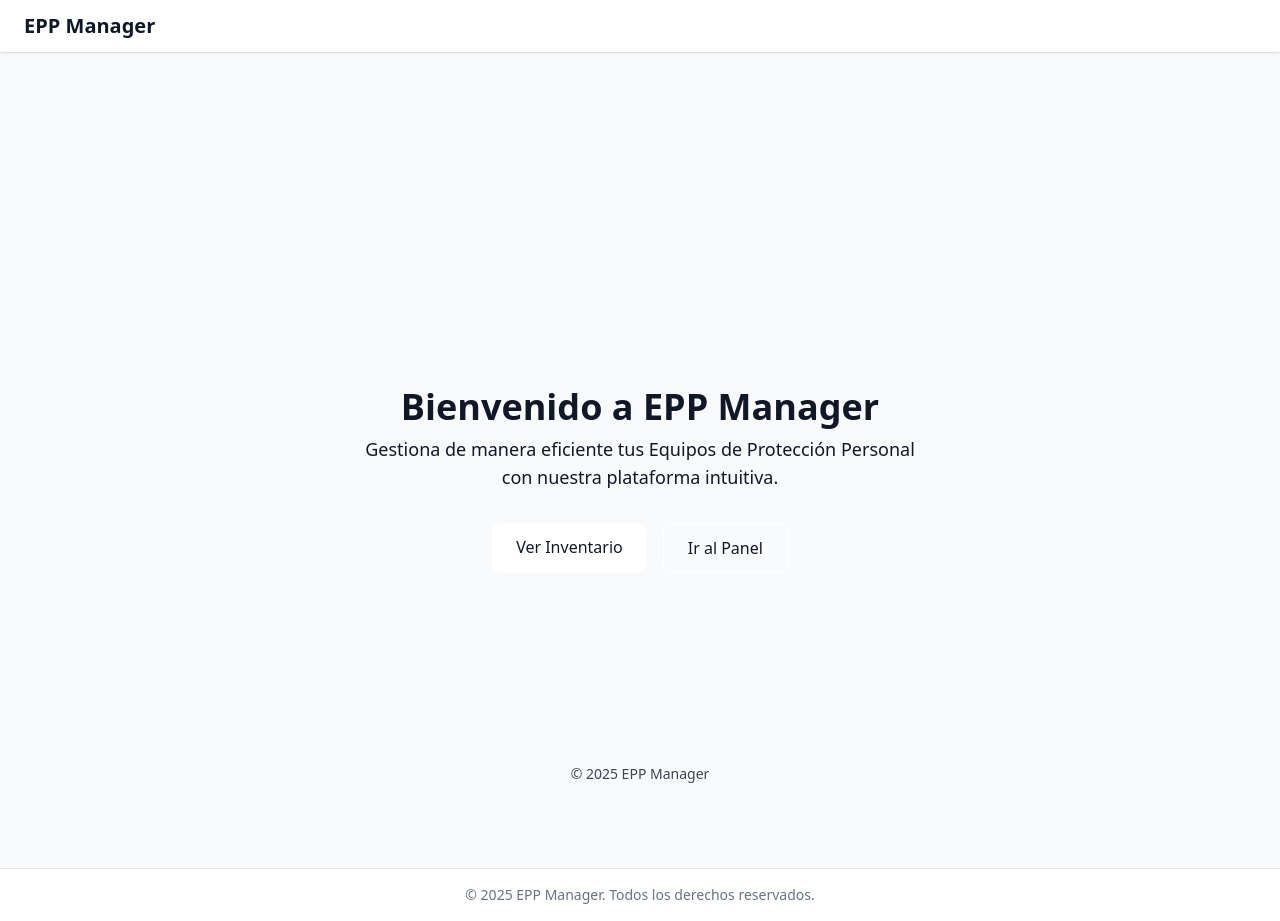
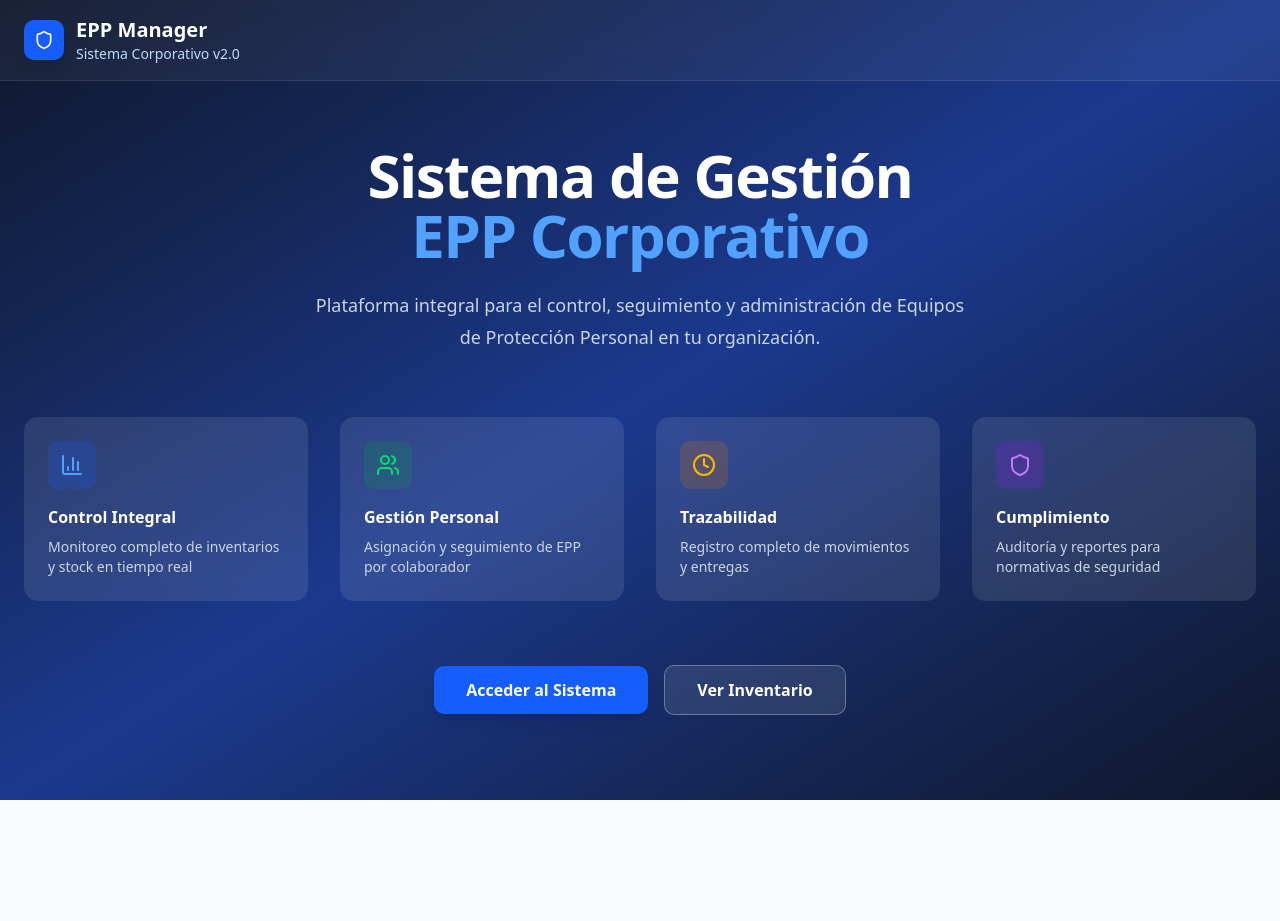
Before and after one commit to JorgeZavalaO/inv-epp, a Next.js app: page / in a window 1280 px wide. After the commit the page ends 800 px from the top, so only its background shows below. Built offline with nearby package versions, Linux system fonts and the light colour scheme.

Commit message:
feat: mejorar diseño y funcionalidad de la interfaz de usuario en el layout y el sidebar, incluyendo alertas de stock y navegación optimizada

```diff
--- a/src/app/layout.tsx
+++ b/src/app/layout.tsx
@@ -11,24 +11,24 @@ const geistSans = Geist({ variable: '--font-geist-sans', subsets: ['latin'] });
 const geistMono = Geist_Mono({ variable: '--font-geist-mono', subsets: ['latin'] });
 
 export const metadata: Metadata = {
-  title: 'EPP Manager',
-  description: 'Gestión de Equipos de Protección Personal',
+  title: 'EPP Manager - Gestión de Equipos de Protección Personal',
+  description: 'Sistema corporativo para la gestión eficiente de Equipos de Protección Personal. Control de inventario, entregas y trazabilidad.',
+  keywords: 'EPP, equipos protección personal, gestión inventario, seguridad industrial, sistema corporativo',
+  openGraph: {
+    title: 'EPP Manager - Sistema Corporativo',
+    description: 'Gestión Profesional de Equipos de Protección Personal',
+    type: 'website',
+  },
 };
 
 export default function RootLayout({ children }: { children: React.ReactNode }) {
   return (
     <ClerkProvider>
-      <html lang="es">
-        <body className={`${geistSans.variable} ${geistMono.variable} antialiased bg-gray-50 text-gray-900`}>
-          <header className="sticky top-0 z-50 bg-white shadow-sm px-6 py-3">
-            <h1 className="text-xl font-bold">EPP Manager</h1>
-          </header>
-          <main className="min-h-screen mt-4">{children}</main>
+      <html lang="es" className="h-full">
+        <body className={`${geistSans.variable} ${geistMono.variable} antialiased h-full bg-slate-50 text-slate-900`}>
+          {children}
           <Analytics />
           <SpeedInsights />
-          <footer className="bg-white border-t py-4 px-6 text-center text-sm text-muted-foreground">
-            © {new Date().getFullYear()} EPP Manager. Todos los derechos reservados.
-          </footer>
         </body>
       </html>
     </ClerkProvider>
--- a/src/app/page.tsx
+++ b/src/app/page.tsx
@@ -1,24 +1,98 @@
-
-import Link from 'next/link';
+import Link from "next/link";
+import { Shield, BarChart3, Clock, Users } from "lucide-react";
 
 export default function Home() {
   return (
-    <div className="flex flex-col items-center justify-center min-h-screen px-6 py-12 bg-gradient-to-br from-primary-light to-primary-dark">
-      <h1 className="mt-6 text-4xl font-extrabold">Bienvenido a EPP Manager</h1>
-      <p className="mt-2 text-lg max-w-xl text-center">
-        Gestiona de manera eficiente tus Equipos de Protección Personal con nuestra plataforma intuitiva.
-      </p>
-      <div className="mt-8 flex gap-4">
-        <Link href="/epps" className="px-6 py-3 bg-white text-primary-dark rounded-md font-medium hover:bg-gray-100 transition">
-          Ver Inventario
-        </Link>
-        <Link href="/dashboard" className="px-6 py-3 border border-white rounded-md font-medium hover:bg-white/20 transition">
-          Ir al Panel
-        </Link>
-      </div>
-      <footer className="absolute bottom-4 text-sm opacity-80">
-        © {new Date().getFullYear()} EPP Manager
-      </footer>
+    <div className="min-h-screen bg-gradient-to-br from-slate-900 via-blue-900 to-slate-900">
+      {/* Header corporativo */}
+      <header className="border-b border-white/10 bg-white/5 backdrop-blur-md">
+        <div className="mx-auto max-w-7xl px-6 py-4">
+          <div className="flex items-center justify-between">
+            <div className="flex items-center space-x-3">
+              <div className="flex h-10 w-10 items-center justify-center rounded-lg bg-blue-600 shadow-lg">
+                <Shield className="h-5 w-5 text-white" />
+              </div>
+              <div>
+                <h1 className="text-xl font-bold text-white">EPP Manager</h1>
+                <p className="text-sm text-blue-200">Sistema Corporativo v2.0</p>
+              </div>
+            </div>
+          </div>
+        </div>
+      </header>
+
+      {/* Contenido principal */}
+      <main className="mx-auto max-w-7xl px-6 py-16">
+        <div className="text-center">
+          <h2 className="text-4xl font-bold tracking-tight text-white sm:text-5xl lg:text-6xl">
+            Sistema de Gestión
+            <span className="block text-blue-400">EPP Corporativo</span>
+          </h2>
+          <p className="mx-auto mt-6 max-w-2xl text-lg leading-8 text-slate-300">
+            Plataforma integral para el control, seguimiento y administración de Equipos de
+            Protección Personal en tu organización.
+          </p>
+        </div>
+
+        {/* Características principales */}
+        <div className="mt-16 grid grid-cols-1 gap-8 sm:grid-cols-2 lg:grid-cols-4">
+          <div className="group relative overflow-hidden rounded-xl bg-white/10 p-6 backdrop-blur-sm transition-all hover:bg-white/20">
+            <div className="flex h-12 w-12 items-center justify-center rounded-lg bg-blue-600/20">
+              <BarChart3 className="h-6 w-6 text-blue-400" />
+            </div>
+            <h3 className="mt-4 font-semibold text-white">Control Integral</h3>
+            <p className="mt-2 text-sm text-slate-300">
+              Monitoreo completo de inventarios y stock en tiempo real
+            </p>
+          </div>
+
+          <div className="group relative overflow-hidden rounded-xl bg-white/10 p-6 backdrop-blur-sm transition-all hover:bg-white/20">
+            <div className="flex h-12 w-12 items-center justify-center rounded-lg bg-green-600/20">
+              <Users className="h-6 w-6 text-green-400" />
+            </div>
+            <h3 className="mt-4 font-semibold text-white">Gestión Personal</h3>
+            <p className="mt-2 text-sm text-slate-300">
+              Asignación y seguimiento de EPP por colaborador
+            </p>
+          </div>
+
+          <div className="group relative overflow-hidden rounded-xl bg-white/10 p-6 backdrop-blur-sm transition-all hover:bg-white/20">
+            <div className="flex h-12 w-12 items-center justify-center rounded-lg bg-amber-600/20">
+              <Clock className="h-6 w-6 text-amber-400" />
+            </div>
+            <h3 className="mt-4 font-semibold text-white">Trazabilidad</h3>
+            <p className="mt-2 text-sm text-slate-300">
+              Registro completo de movimientos y entregas
+            </p>
+          </div>
+
+          <div className="group relative overflow-hidden rounded-xl bg-white/10 p-6 backdrop-blur-sm transition-all hover:bg-white/20">
+            <div className="flex h-12 w-12 items-center justify-center rounded-lg bg-purple-600/20">
+              <Shield className="h-6 w-6 text-purple-400" />
+            </div>
+            <h3 className="mt-4 font-semibold text-white">Cumplimiento</h3>
+            <p className="mt-2 text-sm text-slate-300">
+              Auditoría y reportes para normativas de seguridad
+            </p>
+          </div>
+        </div>
+
+        {/* Botones de acceso */}
+        <div className="mt-16 flex flex-col items-center gap-4 sm:flex-row sm:justify-center">
+          <Link
+            href="/dashboard"
+            className="flex w-full items-center justify-center rounded-lg bg-blue-600 px-8 py-3 font-semibold text-white shadow-lg transition-all hover:bg-blue-700 hover:shadow-xl sm:w-auto"
+          >
+            Acceder al Sistema
+          </Link>
+          <Link
+            href="/epps"
+            className="flex w-full items-center justify-center rounded-lg border border-white/30 bg-white/10 px-8 py-3 font-semibold text-white backdrop-blur-sm transition-all hover:bg-white/20 sm:w-auto"
+          >
+            Ver Inventario
+          </Link>
+        </div>
+      </main>
     </div>
   );
 }
--- a/src/components/SidebarNav.tsx
+++ b/src/components/SidebarNav.tsx
@@ -13,88 +13,154 @@ import {
   Settings,
   RotateCcw,
   SendToBack,
-  Users
+  Users,
+  ChevronRight,
+  Building2
 } from 'lucide-react';
 import {
   SignedIn,
   SignedOut,
   UserButton,
   SignInButton,
-  SignUpButton,
 } from '@clerk/nextjs';
 
 const sections = [
-  { title: 'General', items: [{ href: '/dashboard', label: 'Dashboard', icon: <LayoutDashboard size={18} /> }] },
-  { title: 'Gestión', items: [
-      { href: '/warehouses', label: 'Almacenes', icon: <Warehouse size={18} /> },
-      { href: '/epps', label: 'Inventario', icon: <Box size={18} /> },
-      { href: '/stock-movements', label: 'Mov. Stock', icon: <SendToBack size={18} /> },
-      { href: '/deliveries', label: 'Entregas', icon: <Handshake size={18} /> },
-      { href: "/returns", label: "Devoluciones", icon: <RotateCcw size={18}/> },
-      { href: '/requests', label: 'Solicitudes', icon: <ClipboardList size={18} /> },
-      { href: '/collaborators', label: 'Colaboradores', icon: <Users size={18} /> },
+  {
+    title: 'Panel Principal',
+    items: [
+      { href: '/dashboard', label: 'Dashboard', icon: <LayoutDashboard size={18} />, description: 'Vista general' }
     ]
   },
-  { title: 'Análisis', items: [
-      { href: '/reports', label: 'Reportes', icon: <FileBarChart2 size={18} /> },
-      { href: '/audit', label: 'Auditoría', icon: <ShieldCheck size={18} /> },
+  {
+    title: 'Inventario',
+    items: [
+      { href: '/warehouses', label: 'Almacenes', icon: <Warehouse size={18} />, description: 'Centros de almacenamiento' },
+      { href: '/epps', label: 'Equipos EPP', icon: <Box size={18} />, description: 'Catálogo de equipos' },
+      { href: '/stock-movements', label: 'Movimientos', icon: <SendToBack size={18} />, description: 'Historial de stock' },
     ]
   },
-  { title: 'Admin', items: [{ href: '/settings', label: 'Configuración', icon: <Settings size={18} /> }] },
+  {
+    title: 'Operaciones',
+    items: [
+      { href: '/deliveries', label: 'Entregas', icon: <Handshake size={18} />, description: 'Asignaciones activas' },
+      { href: "/returns", label: "Devoluciones", icon: <RotateCcw size={18}/>, description: 'Equipos devueltos' },
+      { href: '/requests', label: 'Solicitudes', icon: <ClipboardList size={18} />, description: 'Pedidos pendientes' },
+      { href: '/collaborators', label: 'Colaboradores', icon: <Users size={18} />, description: 'Personal registrado' },
+    ]
+  },
+  {
+    title: 'Reportes',
+    items: [
+      { href: '/reports', label: 'Informes', icon: <FileBarChart2 size={18} />, description: 'Reportes y métricas' },
+      { href: '/audit', label: 'Auditoría', icon: <ShieldCheck size={18} />, description: 'Control y trazabilidad' },
+    ]
+  },
+  {
+    title: 'Sistema',
+    items: [
+      { href: '/settings', label: 'Configuración', icon: <Settings size={18} />, description: 'Parámetros generales' }
+    ]
+  },
 ];
 
 export default function SidebarNav() {
   const pathname = usePathname();
 
   return (
-    <nav aria-label="Sidebar" className="flex flex-col h-full justify-between">
+    <div className="flex h-full flex-col bg-white">
+      {/* Header del sistema */}
+      <div className="border-b border-slate-200 bg-slate-50 p-4">
+        <div className="flex items-center space-x-3">
+          <div className="flex h-8 w-8 items-center justify-center rounded-md bg-blue-600">
+            <Building2 className="h-4 w-4 text-white" />
+          </div>
           <div>
-        {sections.map((sec) => (
-          <div key={sec.title} className="mt-6">
-            <p className="px-4 mb-2 text-xs font-semibold text-muted-foreground uppercase tracking-wide">
-              {sec.title}
-            </p>
-            <ul className="flex flex-col gap-1">
-              {sec.items.map(({ href, label, icon }) => {
-                const isActive = pathname.startsWith(href);
+            <h2 className="text-sm font-semibold text-slate-900">EPP Manager</h2>
+            <p className="text-xs text-slate-500">Sistema Corporativo</p>
+          </div>
+        </div>
+      </div>
+
+      {/* Navigation */}
+      <nav className="flex-1 overflow-y-auto py-4">
+        {sections.map((section) => (
+          <div key={section.title} className="mb-6">
+            <div className="mb-2 px-4">
+              <h3 className="text-xs font-medium text-slate-500 uppercase tracking-wide">
+                {section.title}
+              </h3>
+            </div>
+
+            <div className="space-y-1 px-2">
+              {section.items.map(({ href, label, icon, description }) => {
+                const isActive = pathname === href || (href !== '/dashboard' && pathname.startsWith(href));
+
                 return (
-                  <li key={href}>
                   <Link
+                    key={href}
                     href={href}
-                      aria-current={isActive ? 'page' : undefined}
                     className={cn(
-                        'mx-2 flex items-center gap-3 rounded-md px-3 py-2 text-sm transition-colors',
+                      'group flex items-center rounded-lg px-3 py-2.5 text-sm font-medium transition-all duration-200',
                       isActive
-                          ? 'bg-muted text-foreground font-medium'
-                          : 'text-muted-foreground hover:bg-muted'
+                        ? 'bg-blue-50 text-blue-700 border-r-2 border-blue-600'
+                        : 'text-slate-700 hover:bg-slate-50 hover:text-slate-900'
                     )}
                   >
+                    <div className={cn(
+                      'mr-3 flex h-5 w-5 items-center justify-center',
+                      isActive ? 'text-blue-600' : 'text-slate-500 group-hover:text-slate-700'
+                    )}>
                       {icon}
-                      <span className="truncate">{label}</span>
+                    </div>
+                    <div className="flex-1 truncate">
+                      <div className="truncate">{label}</div>
+                      <div className="text-xs text-slate-500 truncate">
+                        {description}
+                      </div>
+                    </div>
+                    {isActive && (
+                      <ChevronRight className="h-4 w-4 text-blue-600" />
+                    )}
                   </Link>
-                  </li>
                 );
               })}
-            </ul>
+            </div>
           </div>
         ))}
+      </nav>
+
+      {/* User section */}
+      <div className="border-t border-slate-200 p-4">
+        <SignedOut>
+          <SignInButton>
+            <button className="w-full rounded-lg bg-blue-600 px-4 py-2.5 text-sm font-medium text-white transition-colors hover:bg-blue-700">
+              Iniciar Sesión
+            </button>
+          </SignInButton>
+        </SignedOut>
+
+        <SignedIn>
+          <div className="flex items-center space-x-3">
+            <UserButton
+              afterSignOutUrl="/"
+              appearance={{
+                elements: {
+                  avatarBox: "h-8 w-8",
+                  userButtonPopoverCard: "shadow-lg border border-slate-200",
+                }
+              }}
+            />
+            <div className="min-w-0 flex-1">
+              <div className="truncate text-sm font-medium text-slate-900">
+                Usuario Activo
               </div>
-
-      <div className="border-t pt-4 px-4">
-        <SignedOut>
-          <div className="flex flex-col gap-2">
-            <SignInButton>
-              <button className="w-full text-left px-3 py-2 rounded-md hover:bg-gray-100">Ingresar</button>
-            </SignInButton>
-            <SignUpButton>
-              <button className="w-full text-left px-3 py-2 rounded-md hover:bg-gray-100">Registrarse</button>
-            </SignUpButton>
+              <div className="text-xs text-slate-500">
+                Seguridad Industrial
               </div>
-        </SignedOut>
-        <SignedIn>
-          <UserButton afterSignOutUrl="/" />
+            </div>
+          </div>
         </SignedIn>
       </div>
-    </nav>
+    </div>
   );
 }
```
Also changed, not shown: src/app/(protected)/layout.tsx (+61 -16 lines). Lines whose indentation alone changed are shown as unchanged.
